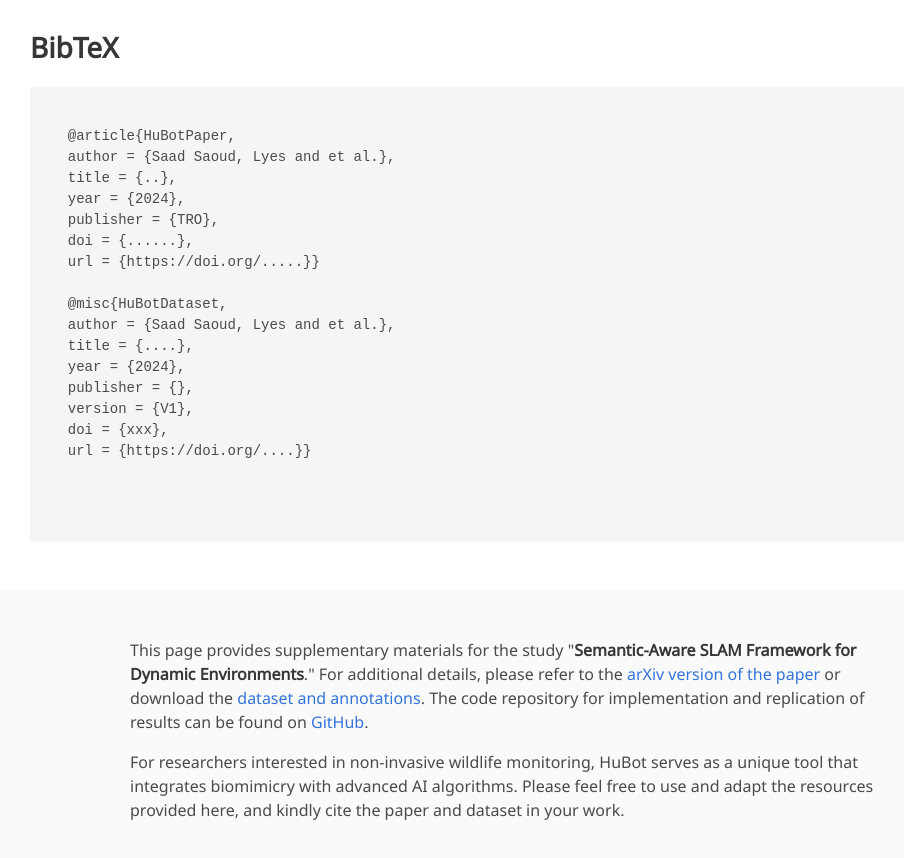
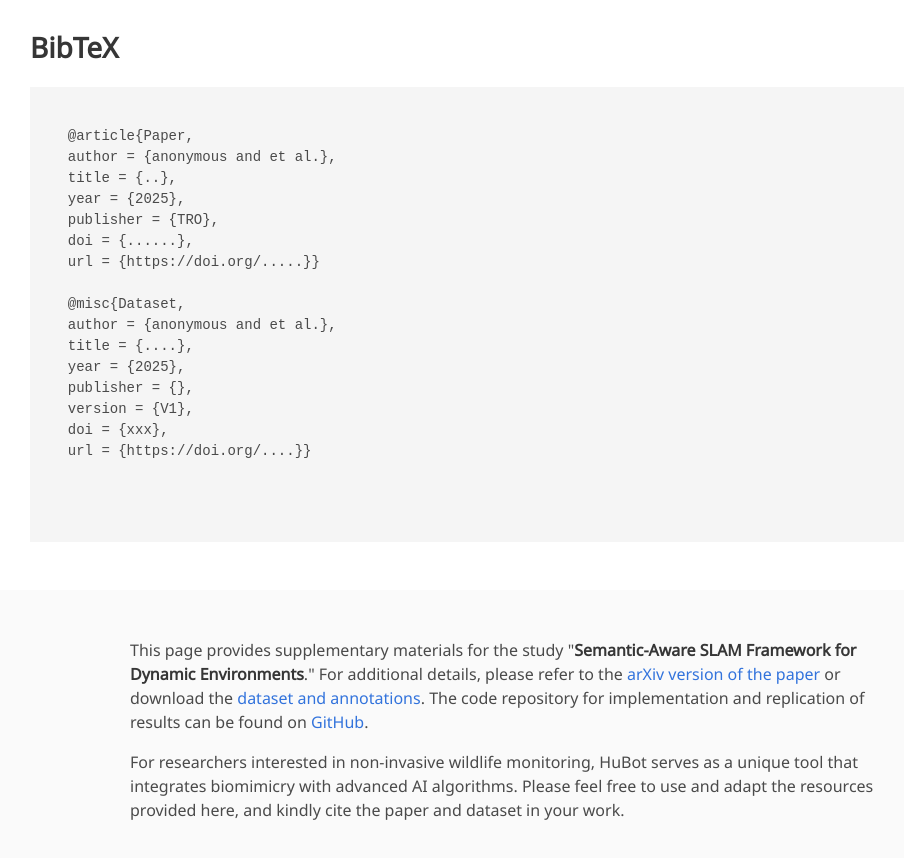
Before and after one commit to LyesSaadSaoud/VisualSLAM, a plain HTML site: page index.html in a window 1280 px wide. Shown: the part 3300-4158 px from the top of the page, without its empty margins (130-1034 px from the left). Drawn offline with nearby package versions, Linux system fonts and the light colour scheme; some icons are missing; a web font is replaced by a local one.

Commit message:
Update index.html

```diff
--- a/index.html
+++ b/index.html
@@ -290,18 +290,18 @@ While SAFARI showcases robust performance, challenges persist in handling highly
     <div class="container is-max-desktop content">
       <h2 class="title">BibTeX</h2>
       <pre><code>
-  @article{HuBotPaper,
-  author = {Saad Saoud, Lyes and et al.},
+  @article{Paper,
+  author = {anonymous and et al.},
   title = {..},
-  year = {2024},
+  year = {2025},
   publisher = {TRO},
   doi = {......},
   url = {https://doi.org/.....}}
 
-  @misc{HuBotDataset,
-  author = {Saad Saoud, Lyes and et al.},
+  @misc{Dataset,
+  author = {anonymous and et al.},
   title = {....},
-  year = {2024},
+  year = {2025},
   publisher = {},
   version = {V1},
   doi = {xxx},
```
